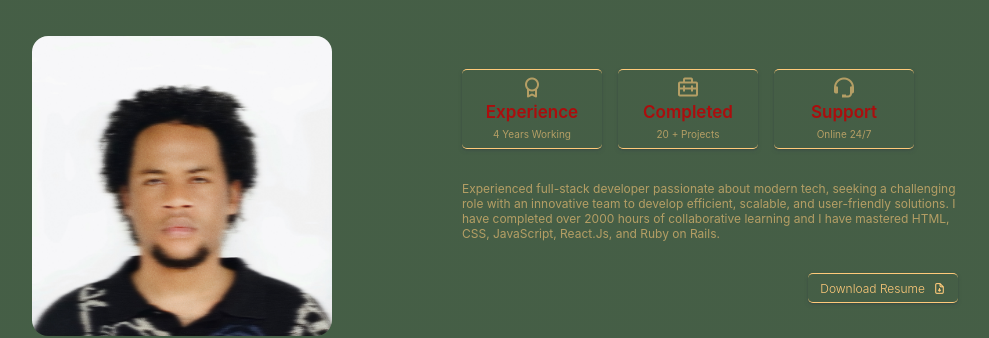
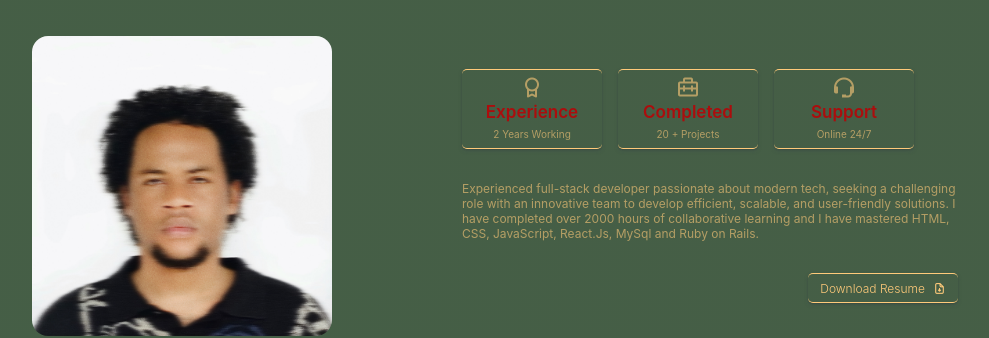
Before and after one commit to Chaseknis/portfolio, a React (Create React App) app: page /about in a window 1280 px wide. Shown: the part 820-1158 px from the top of the page, without its empty margins (194-1183 px from the left). Built offline with nearby package versions, Linux system fonts and the light colour scheme.

Commit message:
Update About.js and deploy the web-app

```diff
--- a/package.json
+++ b/package.json
@@ -1,4 +1,5 @@
 {
+  "homepage": "https://chaseknis.github.io/portfolio",
   "name": "portfolio",
   "version": "0.1.0",
   "private": true,
@@ -17,7 +18,9 @@
     "start": "react-scripts start",
     "build": "react-scripts build",
     "test": "react-scripts test",
-    "eject": "react-scripts eject"
+    "eject": "react-scripts eject",
+    "predeploy": "npm run build",
+    "deploy": "gh-pages -d build"
   },
   "eslintConfig": {
     "extends": [
@@ -48,6 +51,7 @@
     "eslint-plugin-jsx-a11y": "^6.7.1",
     "eslint-plugin-react": "^7.32.2",
     "eslint-plugin-react-hooks": "^4.6.0",
+    "gh-pages": "^5.0.0",
     "react-scripts": "^5.0.1",
     "stylelint": "^13.13.1",
     "stylelint-config-standard": "^21.0.0",
--- a/src/routes/About.js
+++ b/src/routes/About.js
@@ -18,7 +18,7 @@ const About = () => (
             <div className="about_card">
               <i className="bx bx-award about_icon" />
               <h3>Experience</h3>
-              <span>4 Years Working</span>
+              <span>2 Years Working</span>
             </div>
 
             <div className="about_card">
@@ -39,7 +39,7 @@ const About = () => (
             Experienced full-stack developer passionate about modern tech, seeking a
             challenging role with an innovative team to develop efficient, scalable, and
             user-friendly solutions. I have completed over 2000 hours of collaborative
-            learning and I have mastered HTML, CSS, JavaScript, React.Js, and Ruby on Rails.
+            learning and I have mastered HTML, CSS, JavaScript, React.Js, MySql and Ruby on Rails.
           </p>
 
           <a download="" href={Resume} className="about_button">
```
Also changed, not shown: 1 other file (tests, documents, lock files or other folders).
